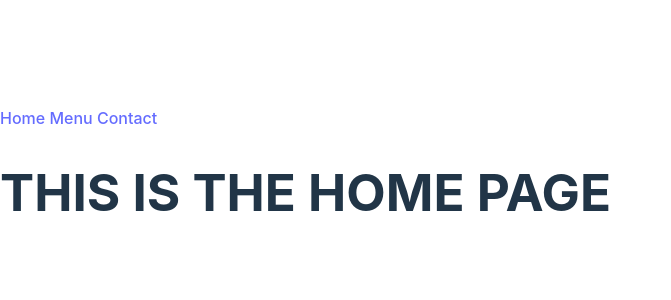
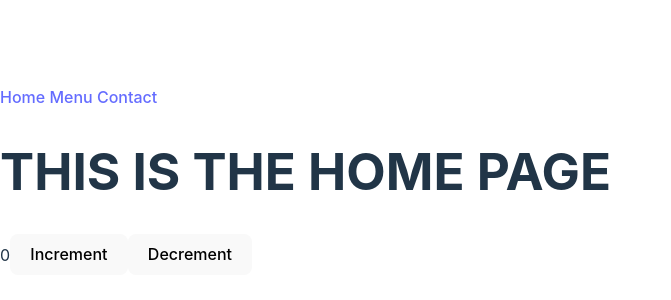
Before and after one commit to Viktorres19/educational-project-react, a React (Vite) app: page / in a window 1280 px wide. Shown: the part 220-520 px from the top of the page, without its empty margins (0-671 px from the left). Built offline with nearby package versions, Linux system fonts and the light colour scheme.

Commit message:
use-context-hook

```diff
--- a/src/App.jsx
+++ b/src/App.jsx
@@ -3,11 +3,13 @@ import { Home } from './pages/Home'
 import { Menu } from './pages/Menu'
 import { Contact } from './pages/Contact'
 import { Navbar } from './Navbar'
+import { CounterProvider } from './CounterProvider'
 
 const App = () => {
 
   return (
     <div className="App">
+      <CounterProvider>
         <Router>
           <Navbar />
           <Routes>
@@ -17,6 +19,7 @@ const App = () => {
             <Route path="*" element={<h1> PAGE NOT FOUND</h1>} />
           </Routes>
         </Router>
+      </CounterProvider>
     </div>
   )
 }
--- /dev/null
+++ b/src/CounterProvider.jsx
@@ -0,0 +1,13 @@
+import { useState, createContext } from 'react'
+
+export const CounterContext = createContext()
+
+export const CounterProvider = ({ children }) => {
+  const [counter, setCounter] = useState(0)
+
+  return (
+    <CounterContext.Provider value={{ counter, setCounter }}>
+      {children}
+    </CounterContext.Provider>
+  )
+}
--- /dev/null
+++ b/src/components/Counter.jsx
@@ -0,0 +1,26 @@
+import { CounterContext } from '../CounterProvider'
+import { useContext } from 'react'
+
+const Counter = () => {
+  const { counter, setCounter } = useContext(CounterContext)
+
+  const changeCounter = (value) => {
+    if (counter > -1 && counter < 11) {
+      setCounter((prevState) => prevState + value)
+    }
+  }
+
+  return (
+    <div>
+      {counter}
+      <button onClick={() => changeCounter(1)}>
+        Increment
+      </button>
+      <button onClick={() => changeCounter(-1)}>
+        Decrement
+      </button>
+    </div>
+  )
+}
+
+export default Counter
--- a/src/pages/Home.jsx
+++ b/src/pages/Home.jsx
@@ -1,3 +1,12 @@
+import Counter from '../components/Counter'
+
 export const Home = () => {
-  return <h1> THIS IS THE HOME PAGE</h1>
+  return (
+    <div className="home">
+      <h1> THIS IS THE HOME PAGE</h1>
+      <div>
+        <Counter />
+      </div>
+    </div>
+  )
 }
```
Lines whose indentation alone changed are shown as unchanged.
